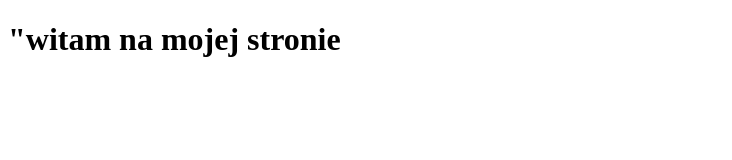
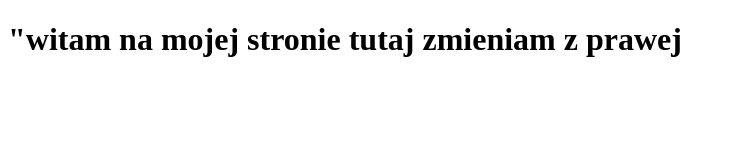
Before and after one commit to TheStrongSkye/kurscieszyn, a plain HTML site: page index.html in a window 1280 px wide. Shown: the whole page, without its empty margins (0-732 px from the left). Drawn offline with Linux system fonts and the light colour scheme.

Commit message:
zmiana pliku index z prawej

```diff
--- a/index.html
+++ b/index.html
@@ -7,6 +7,6 @@
     <title>Document</title>
 </head>
 <body>
-    <h1>"witam na mojej stronie</h1>
+    <h1>"witam na mojej stronie tutaj zmieniam z prawej</h1>
 </body>
 </html>
```
